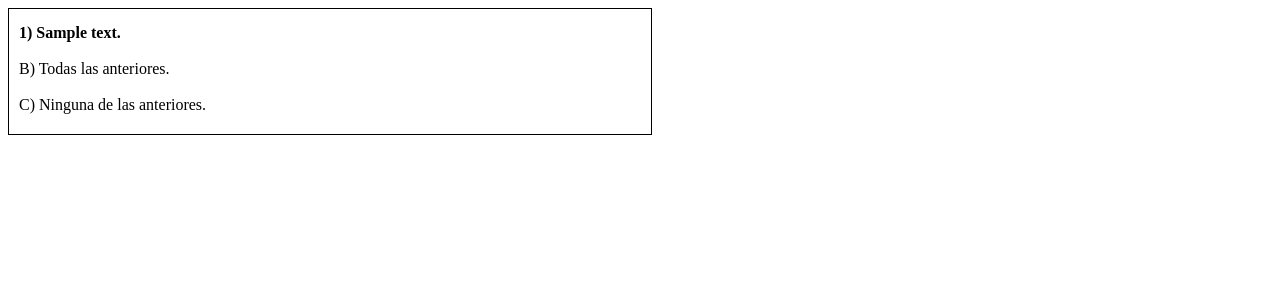
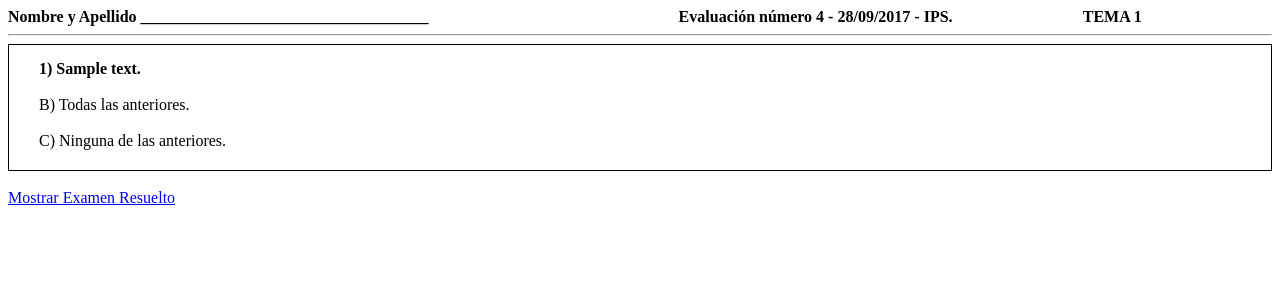
Before and after one commit to joseivaldi/MultipleChoice, a Symfony app: template my-project/templates/default/index.html.twig in a window 1280 px wide. Shown: the top 300 px of the page. Run offline with Twig, Linux system fonts and the light colour scheme; the template is opened without the code that fills it: most values are stand-ins (such as "Sample title", 1, 10 or a date in 2020); some libraries are stand-ins or nearby versions.

Commit message:
plantilla examen no resuelto

```diff
--- a/my-project/templates/default/index.html.twig
+++ b/my-project/templates/default/index.html.twig
@@ -2,20 +2,15 @@
 
 
 {% block body %}
-<!-- <style>
-    .example-wrapper { margin: 1em auto; max-width: 800px; width: 95%; font: 18px/1.5 sans-serif; }
-    .example-wrapper code { background: #F5F5F5; padding: 2px 6px; }
-</style> -->
 
 <style>
 
 .Caja-de-preguntas {
-    width: 50%;
     border: 1px solid black;
     padding-top: 15px;
     padding-right: 0px;
     padding-bottom: 20px;
-    padding-left:     10px;
+    padding-left:   30px;
     font-weight: bold;
 }
 
@@ -23,8 +18,40 @@
     font-weight: normal;
 }
 
+.left{
+    float:left;
+    text-align: left;
+}
+
+.right{
+    float:center;
+    text-align: center;
+}
 </style>
 
+<div>
+    <div class="left">
+        <b>Nombre y Apellido ____________________________________</b>
+    </div>
+
+    <div class="right">
+
+        <div class="left">
+            <b style="padding-left: 250px">Evaluación número 4 - 28/09/2017 - IPS.</b>
+        </div>
+
+        <div class="right">
+            <b>TEMA 1</b>
+        </div>
+
+    </div>
+
+
+
+    <hr>
+</div>
+
+<div id="Cuerpo-Examen">
     {% set numero_pregunta = 1 %}
 
     {% for pregunta in preguntas %}
@@ -36,8 +63,9 @@
             <br>
             <br>
             <div class="Caja-de-rtas">
+
                 {% set respuestas = Respuestas_mezcladas[numero_pregunta-1] %}
-            {% set Letras = ["A","B","C","D","E","F","G","H","I","J","K","L","M","N","O","P","Q","R","S","T", "U","V","W","X","Y","Z"] %}
+                {% set Letras = ["A","B","C","D","E","F","G","H","I"] %}
                 {% set Contador_letras = 0 %}
 
                     {% for respuesta in respuestas %}
@@ -78,4 +106,8 @@
 
     {% endfor %}
 
+</div>
+
+<a href="/MostrarRtas" target="_blank" id="MostrarRtas" type="button">Mostrar Examen Resuelto</a>
+
 {% endblock %}
```
Lines whose indentation alone changed are shown as unchanged.
